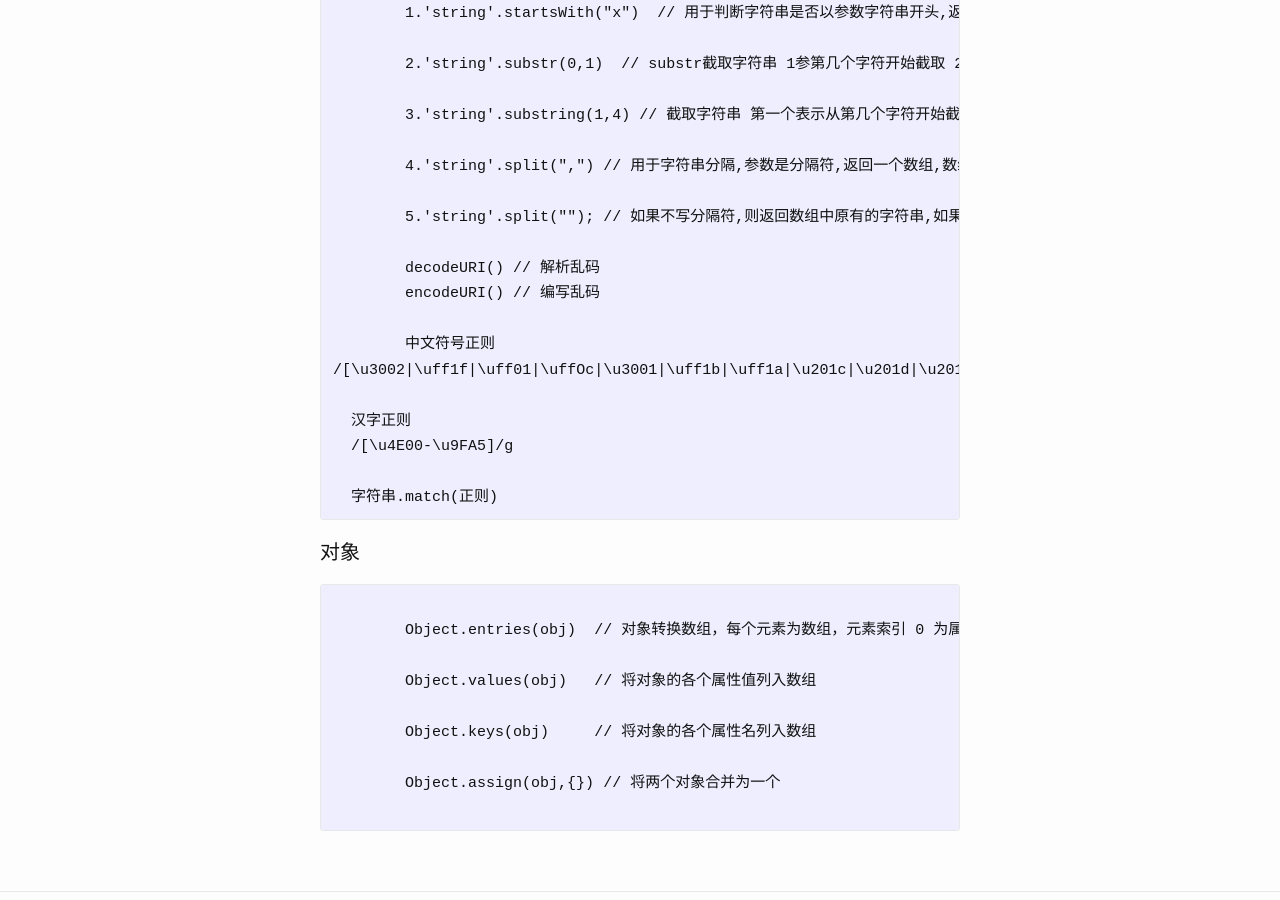
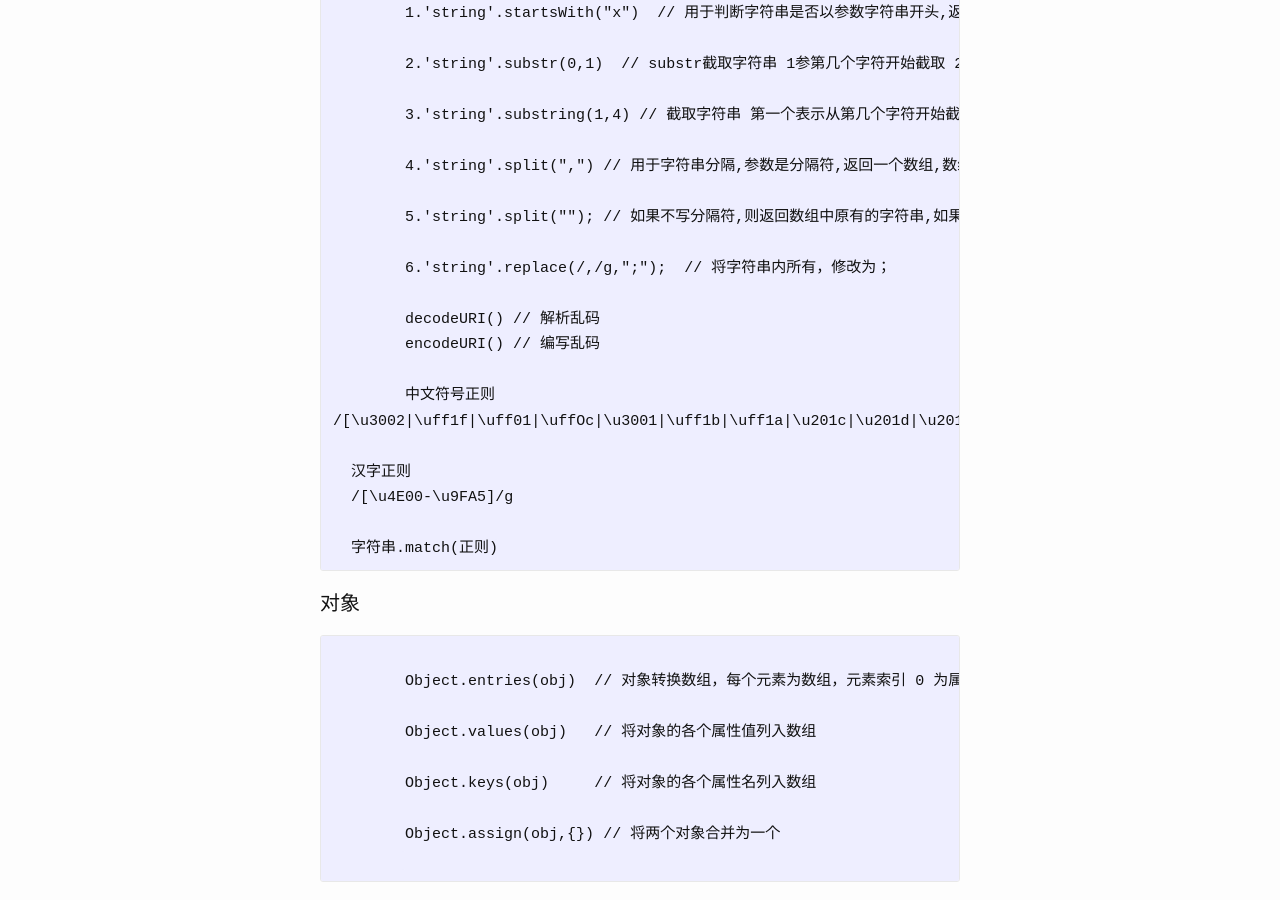
Before and after one commit to ExcellentTim/ExcellentTim.github.io, a Jekyll site: the page built from _posts/2022-04-27-数组和字符串.md, in a window 1280 px wide and 900 px high, scrolled down 1721 px. Built offline with Jekyll 4.4.1, drawn with Linux system fonts in a browser that asks for light colours.

Commit message:
修改文件: _posts/2022-04-27-数组和字符串.md

```diff
--- a/_posts/2022-04-27-数组和字符串.md
+++ b/_posts/2022-04-27-数组和字符串.md
@@ -77,6 +77,8 @@ date:   2022-04-27 14:00:00
 
 	5.'string'.split(""); // 如果不写分隔符,则返回数组中原有的字符串,如果分隔符是空字符串则会讲字符串两端分开
 
+	6.'string'.replace(/,/g,";");  // 将字符串内所有，修改为；
+
 	decodeURI() // 解析乱码
 	encodeURI() // 编写乱码
 
```
